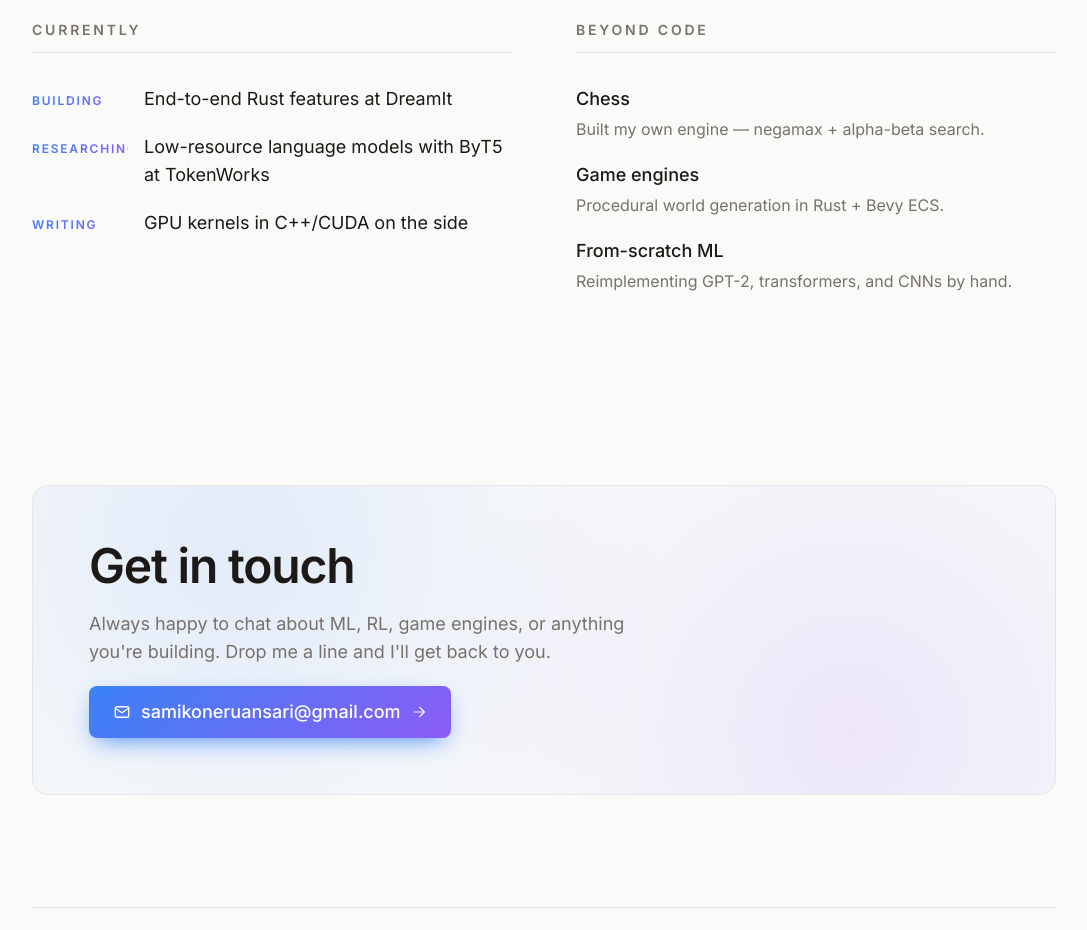
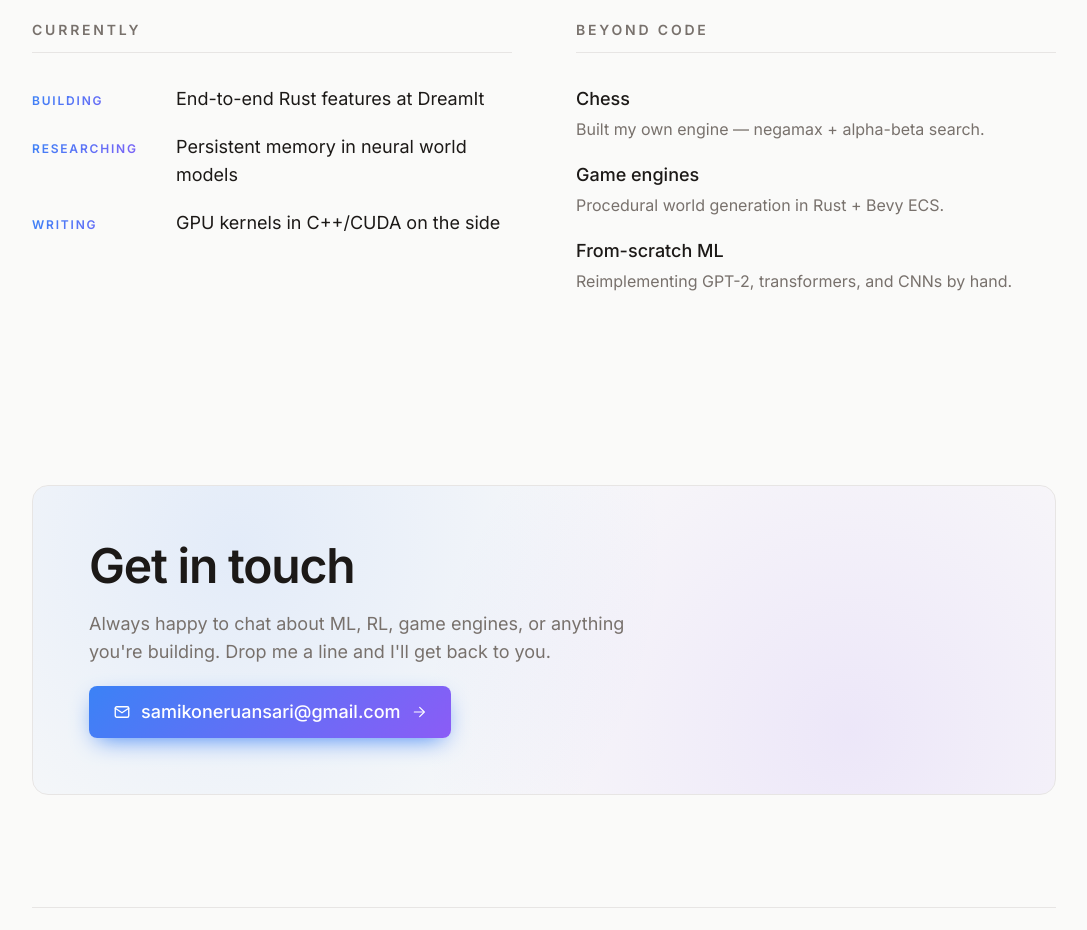
Before and after one commit to SamiKoneru/Personal_Website, a Next.js app: page / in a window 1280 px wide. Shown: the part 3100-4030 px from the top of the page, without its empty margins (96-1183 px from the left). Built offline with nearby package versions, Linux system fonts and the light colour scheme.

Commit message:
fix cutoff text

```diff
--- a/app/page.tsx
+++ b/app/page.tsx
@@ -128,7 +128,7 @@ export default function Home() {
                 <Reveal key={c.label} delay={i * 100}>
                   <li className="flex items-baseline gap-4">
                     <span
-                      className="inline-block w-24 flex-shrink-0 text-xs font-semibold uppercase tracking-[0.15em]"
+                      className="inline-block w-32 flex-shrink-0 text-xs font-semibold uppercase tracking-[0.15em]"
                       style={{
                         background:
                           "linear-gradient(135deg, var(--accent), var(--accent-2))",
--- a/data/profile.ts
+++ b/data/profile.ts
@@ -139,7 +139,7 @@ export const profile = {
     { label: "Building", value: "End-to-end Rust features at DreamIt" },
     {
       label: "Researching",
-      value: "Low-resource language models with ByT5 at TokenWorks",
+      value: "Persistent memory in neural world models",
     },
     { label: "Writing", value: "GPU kernels in C++/CUDA on the side" },
   ] satisfies CurrentlyItem[],
```
